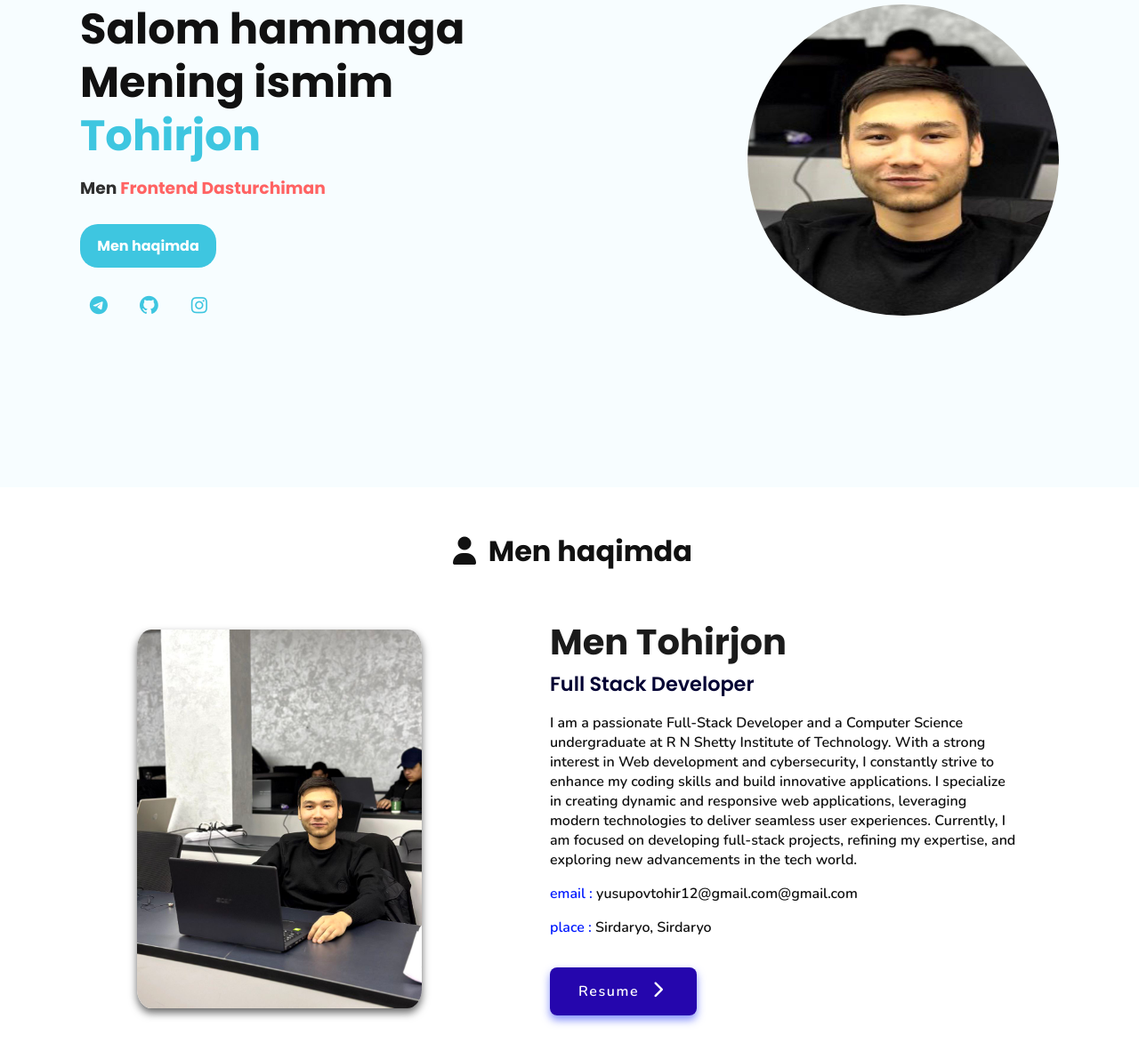
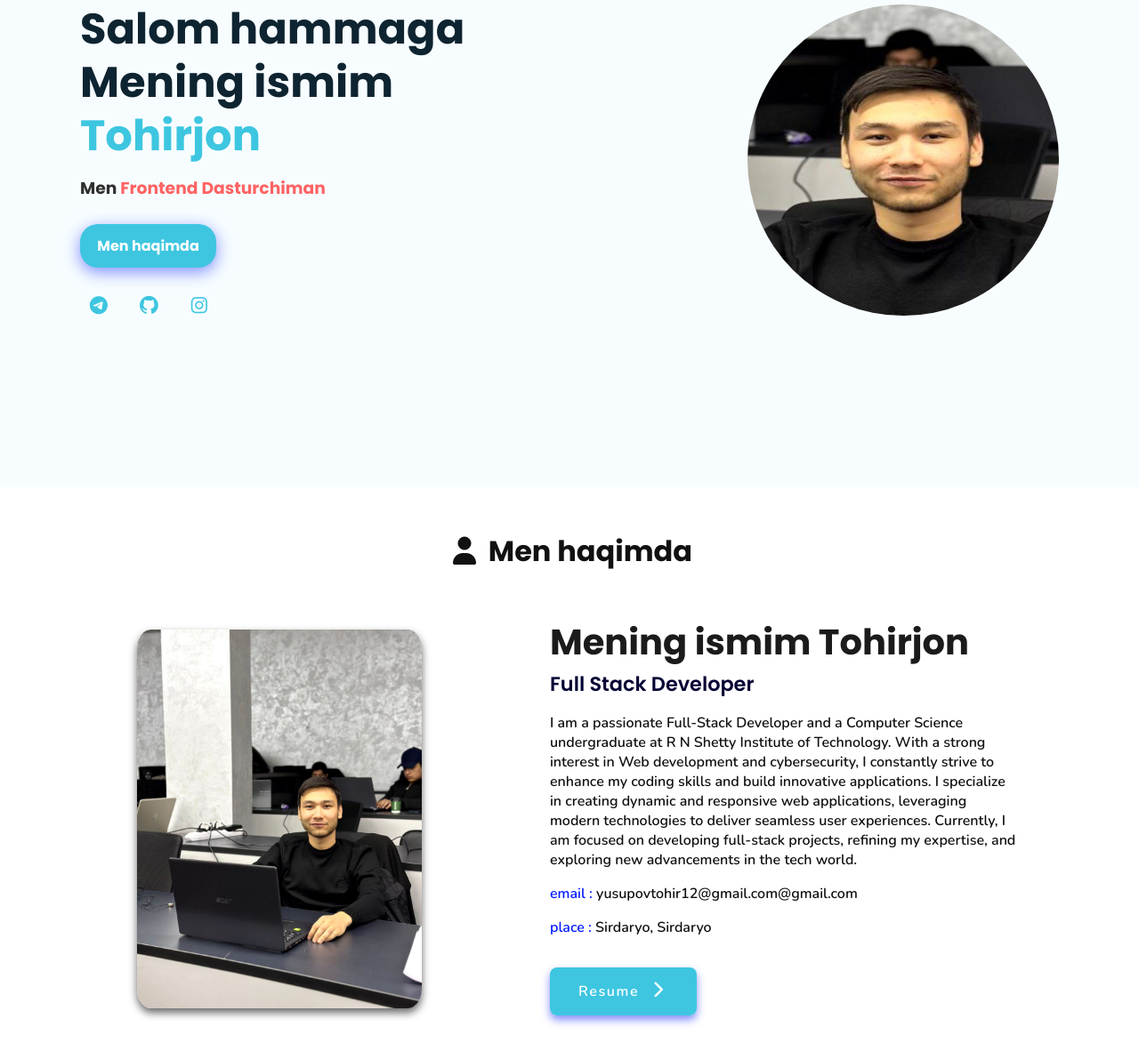
Before and after one commit to tohirjonyusupov/portfolio-site, a plain HTML site: page index.html in a window 1280 px wide. Shown: the part 253-1444 px from the top of the page at 89% size. Drawn offline with nearby package versions, Linux system fonts and the light colour scheme.

Commit message:
some updated

```diff
--- a/index.html
+++ b/index.html
@@ -16,8 +16,8 @@
         Tohirjon
       </a>
       <nav class="navbar">
-        <a href="#" class="item active">Asosiy</a>
-        <a href="#" class="item">Men haqimda</a>
+        <a href="index.html" class="item active">Asosiy</a>
+        <a href="#about" class="item">Men haqimda</a>
         <a href="#" class="item">Ko'nikmalar</a>
         <a href="#" class="item">Ta'lim</a>
         <a href="#" class="item">Loyihalar</a>
@@ -36,7 +36,7 @@
         <div class="info-box">
           <h1>Salom hammaga Mening ismim <span>Tohirjon</span></h1>
           <h3>Men <span class="typing-text">Frontend Dasturchiman</span></h3>
-          <a href="#" class="about">Men haqimda</a>
+          <a href="#" class="about-btn">Men haqimda</a>
           <div class="i-tarmoq">
             <a href="#">
               <i class="fa-brands fa-telegram"></i>
@@ -66,7 +66,7 @@
         <img draggable="false" class="tilt" src="./images/full_image.jpg" alt="">
       </div>
       <div class="content">
-        <h3>Men Tohirjon</h3>
+        <h3>Mening ismim Tohirjon</h3>
         <span class="tag">Full Stack Developer</span>
 
         <p>I am a passionate Full-Stack Developer and a Computer Science undergraduate at R N Shetty Institute of
--- a/main.css
+++ b/main.css
@@ -11,6 +11,10 @@
   padding: 0;
   margin: 0;
   box-sizing: border-box;
+}
+
+html {
+  scroll-behavior: smooth;
 }
 
 body {
@@ -90,6 +94,7 @@ header {
   font-size: 3rem;
   margin-bottom: 0.9rem;
   line-height: 1.25;
+  color: #0e2431;
 }
 
 .info-box h1 span {
@@ -105,18 +110,19 @@ header {
   color: #2f2f2f;
 }
 
-.info-box .about {
+.info-box .about-btn {
   display: inline-block;
   text-decoration: none;
   background-color: var(--primary);
   color: #fff;
+  box-shadow: 0px 5px 18px rgba(48, 68, 247, 0.6);
   font-weight: 700;
   padding: 0.75rem 1.2rem;
   border-radius: 20px;
   transition: all 0.2s ease;
 }
 
-.info-box .about:hover {
+.info-box .about-btn:hover {
   background-color: #27b1cc;
   transform: translateY(-1px);
 }
@@ -217,7 +223,7 @@ header {
   border-radius: 0.5em;
   transition: 0.3s;
   color: #fff;
-  background: #2506ad;
+  background: var(--primary);
   box-shadow: 0px 5px 10px rgba(48, 68, 247, 0.6);
   font-family: "Nunito", sans-serif;
   text-decoration: none;
@@ -235,10 +241,6 @@ header {
   transition: 0.3s;
 }
 
-.resumebtn .btn:hover {
-  background: #1a047e;
-}
-
 .resumebtn .btn:hover i {
   transform: translateX(5px);
 }
```
